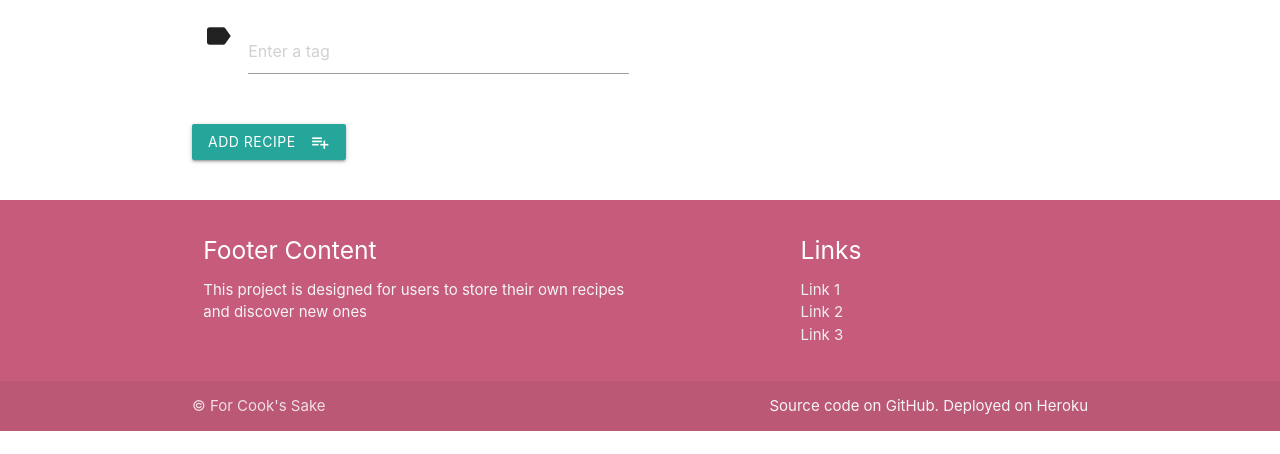
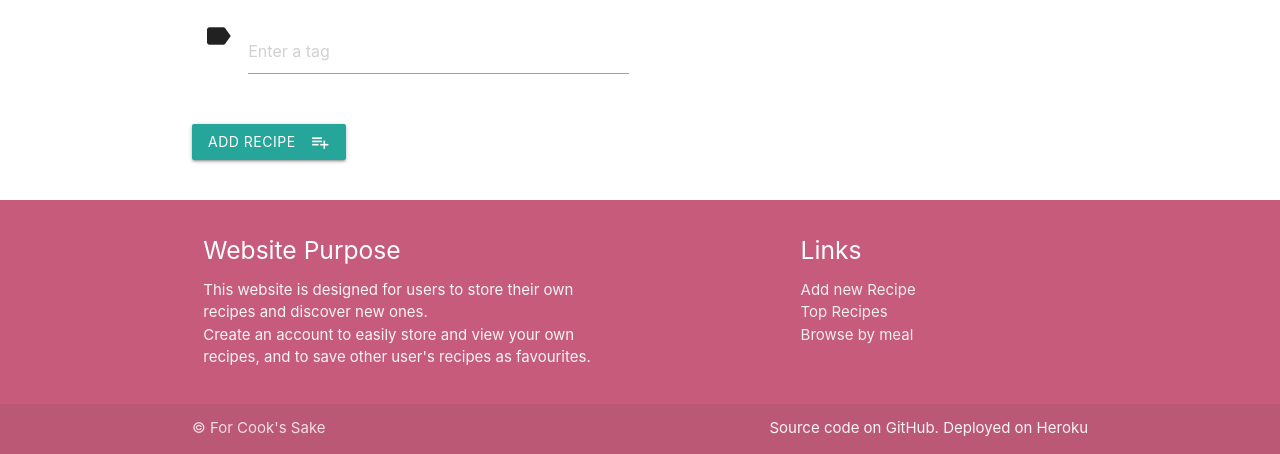
Before and after one commit to Beibhinn/data-milestone-project, a Flask app: page /add_recipe in a window 1280 px wide. Shown: the part 727-1181 px from the top of the page. Before the commit the page ends 1158 px from the top, so only its background shows below. Run offline with Flask 2, Linux system fonts and the light colour scheme; data that the repository does not hold is empty; some libraries are stand-ins or nearby versions.

Commit message:
Update footer content

```diff
--- a/templates/base.html
+++ b/templates/base.html
@@ -48,15 +48,16 @@
     <div class="container">
         <div class="row">
             <div class="col l6 s12">
-                <h5 class="white-text">Footer Content</h5>
-                <p class="grey-text text-lighten-4">This project is designed for users to store their own recipes and discover new ones</p>
+                <h5 class="white-text">Website Purpose</h5>
+                <p class="grey-text text-lighten-4">This website is designed for users to store their own recipes and discover new ones.<br>
+                Create an account to easily store and view your own recipes, and to save other user's recipes as favourites.</p>
             </div>
             <div class="col l4 offset-l2 s12">
                 <h5 class="white-text">Links</h5>
                 <ul>
-                    <li><a class="grey-text text-lighten-3" href="#!">Link 1</a></li>
-                    <li><a class="grey-text text-lighten-3" href="#!">Link 2</a></li>
-                    <li><a class="grey-text text-lighten-3" href="#!">Link 3</a></li>
+                    <li><a class="grey-text text-lighten-3" href="{{ url_for('add_recipe') }}">Add new Recipe</a></li>
+                    <li><a class="grey-text text-lighten-3" href="{{ url_for('top_recipes') }}">Top Recipes</a></li>
+                    <li><a class="grey-text text-lighten-3" href="{{ url_for('meal_type')}}">Browse by meal</a></li>
                 </ul>
             </div>
         </div>
```
